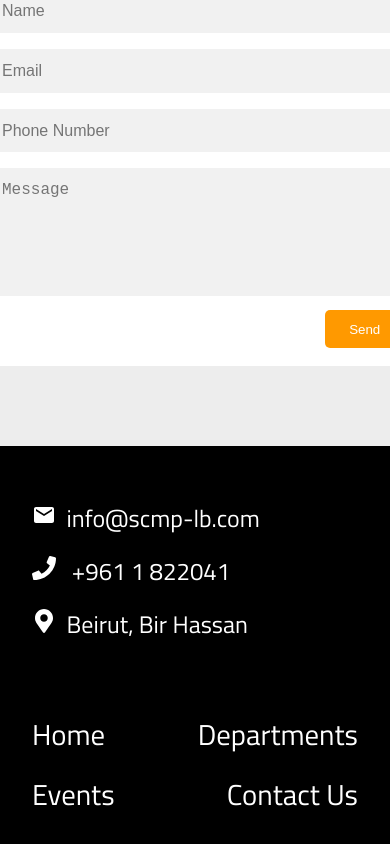
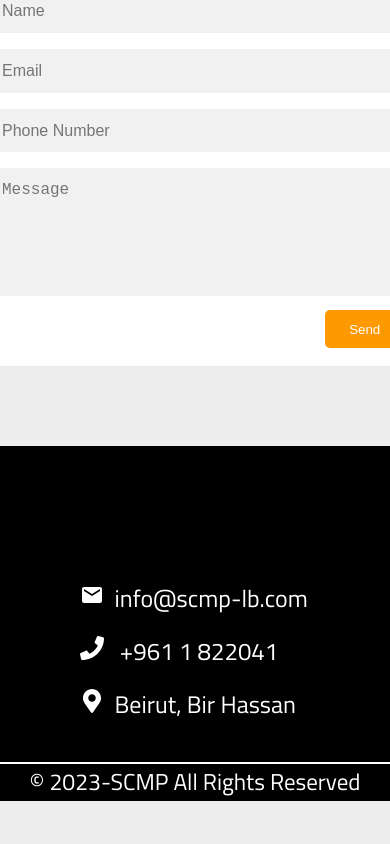
Before and after one commit to scmp-lb/new-scmp, a React (Create React App) app in the folder client/: page /ContactUs in a window 390 px wide. Shown: the part 1140-1984 px from the top of the page. Built offline with nearby package versions, Linux system fonts and the light colour scheme; no server answers.

Commit message:
bug fixing

```diff
--- a/client/src/components/NavBar.jsx
+++ b/client/src/components/NavBar.jsx
@@ -29,7 +29,10 @@ function NavBar({ style }) {
     <a href="/Departments">Departments</a>
     <a href="/Events">Events</a>
     <div className="navbar-dropdown">
-     <h1 style={{ fontSize: "44px" }} onClick={() => setIsOpen(!isOpen)}>
+     <h1
+      style={{ fontSize: "44px", paddingTop: "3rem", paddingBottom: "3rem" }}
+      onClick={() => setIsOpen(!isOpen)}
+     >
       Start-up Weekend
      </h1>
      {isOpen && (
--- a/client/src/sass/components/_department.scss
+++ b/client/src/sass/components/_department.scss
@@ -84,6 +84,6 @@
 
 @media only screen and (max-width: 1024px) {
  .Department-card {
-  // width: 100%;
+  height: 700px;
  }
 }
--- a/client/src/sass/components/_footer.scss
+++ b/client/src/sass/components/_footer.scss
@@ -41,15 +41,16 @@
 @media only screen and (max-width: 1024px) {
  .footer {
   position: relative;
+  height: 42vh;
   margin-top: 0;
 
   .footer-top {
    @include flex(flex, column, baseline, baseline);
-   padding: 2rem;
+   padding: 5rem;
 
    .info {
     @include flex(flex, row, baseline, space-between);
-    padding: 1rem 0 3rem 0;
+    padding: 3rem 0 11rem 0;
     gap: 0.3rem;
     width: 100%;
 
@@ -74,7 +75,7 @@
    .social {
     @include flex(flex, row, baseline, space-between);
     width: 100%;
-    padding: 1rem 0 3rem 0;
+    padding: 7rem 0 3rem 0;
     p {
      padding: 0;
      font-size: 2.5rem;
--- a/client/src/sass/pages/_home.scss
+++ b/client/src/sass/pages/_home.scss
@@ -193,6 +193,7 @@
    .card {
     font-size: $tirnary-font-size;
     margin-top: 1rem !important;
+    width: 19rem !important;
    }
   }
  }
```
